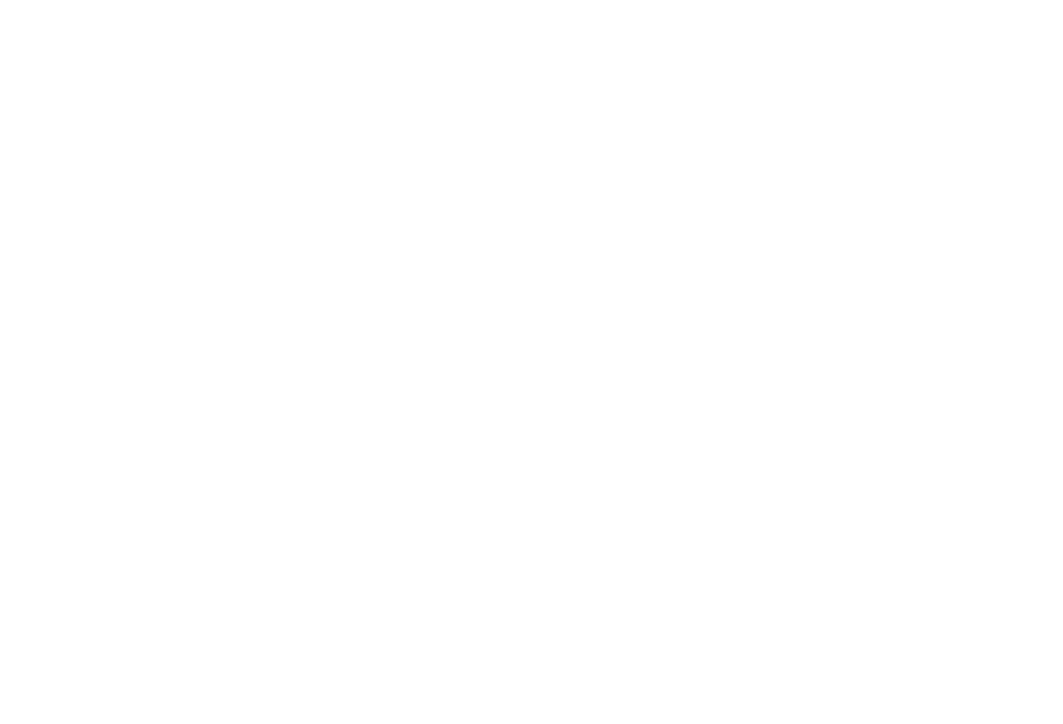
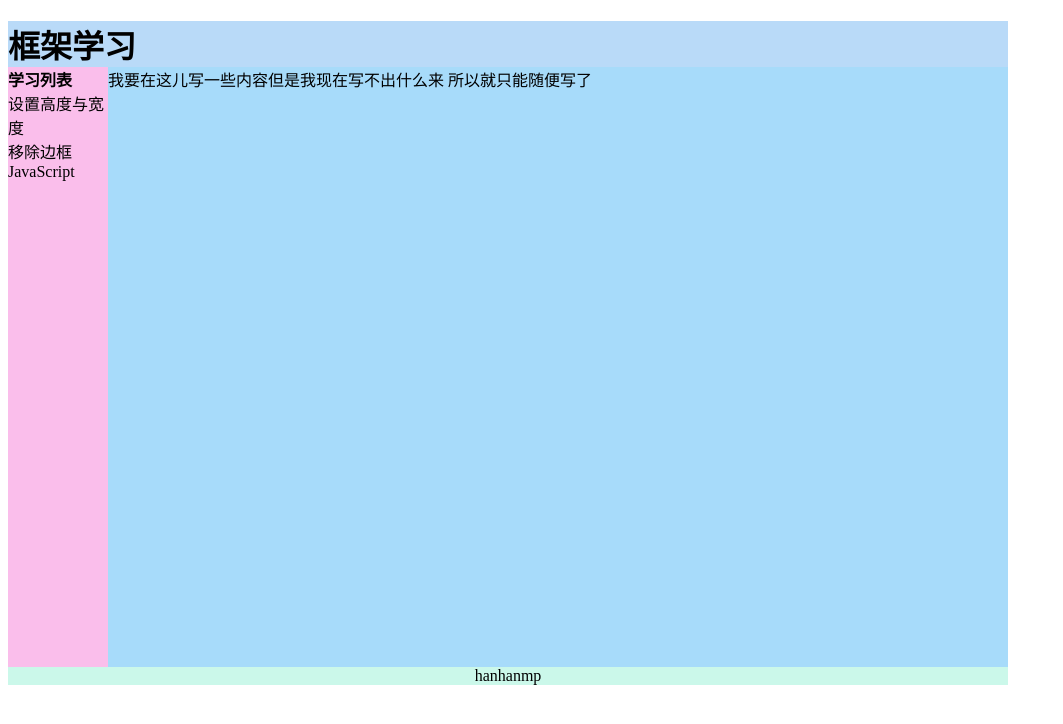
Before and after one commit to hanhanmp/web_01_html, a plain HTML site: page my_Frame.html in a window 1280 px wide. Shown: the whole page, without its empty margins (0-1063 px from the left). Drawn offline with Linux system fonts and the light colour scheme.

Commit message:
啦啦啦

```diff
--- a/my_Frame.html
+++ b/my_Frame.html
@@ -6,7 +6,26 @@
     </head>
 
     <body>
+        <div id="container" style="width:1000px">
 
+            <div id="header" style="background-color:#b9daf8;">
+                <h1 style="margin-bottom:0;">框架学习</h1>
+            </div>
+
+            <div id="menu" style="background-color:#fabeeb;height:600px;width:100px;float:left;">
+                <b>学习列表</b><br>
+                设置高度与宽度<br>
+                移除边框<br>
+                JavaScript
+            </div>
+
+            <div id="content" style="background-color:#a7dbfa;height:600px;width:900px;float:left;">
+                我要在这儿写一些内容但是我现在写不出什么来 所以就只能随便写了</div>
+
+            <div id="footer" style="background-color:#cbf8ea;clear:both;text-align:center;">
+                hanhanmp</div>
+
+        </div>
 
     </body>
 </html>
```
